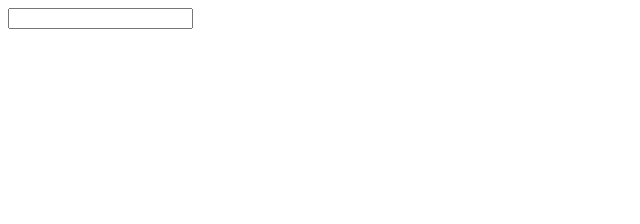
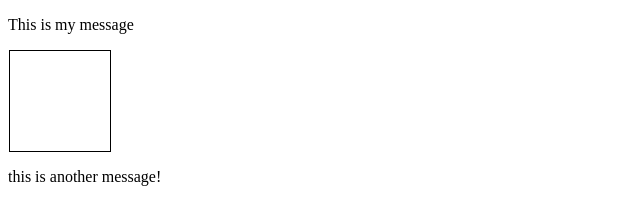
Before and after one commit to codegician/FGA-JQuery-Projects, a plain HTML site: page game/draggable.html in a window 1280 px wide. Shown: the whole page, without its empty margins (0-640 px from the left). Drawn offline with nearby package versions, Linux system fonts and the light colour scheme.

Commit message:
add draggable content

```diff
--- a/game/draggable.html
+++ b/game/draggable.html
@@ -2,21 +2,28 @@
 <html>
   <head>
     <meta charset="utf-8">
-    <title>Draggable</title>
+    <title>Interaction: Draggable</title>
+    <style>
+    #box{
+      width: 100px;
+      height: 100px;
+      color: blue;
+      margin: 1px;
+      border: 1px solid black;
+    }
+    </style>
     <link rel="stylesheet" href="jquery-ui.css" />
-    <script src="https://ajax.googleapis.com/ajax/libs/jquery/3.2.1/jquery.min.js"></script>
-    <link rel="stylesheet" href="https://ajax.googleapis.com/ajax/libs/jqueryui/1.12.1/themes/smoothness/jquery-ui.css">
-    <script src="https://ajax.googleapis.com/ajax/libs/jqueryui/1.12.1/jquery-ui.min.js"></script>
-    <!--
     <script src="jquery.js"></script>
-    <script src="jquery-ui.js"></script> -->
+    <script src="jquery-ui.js"></script>
     <script>
       $(document).ready(function(){
-        $("#calender").datepicker();
+        $("p").draggable();
       });
     </script>
   </head>
   <body>
-    <input type="text" id="calender"/>
+    <p>This is my message</p>
+    <div id="box"></div>
+    <p>this is another message!</p>
   </body>
 </html>
```
